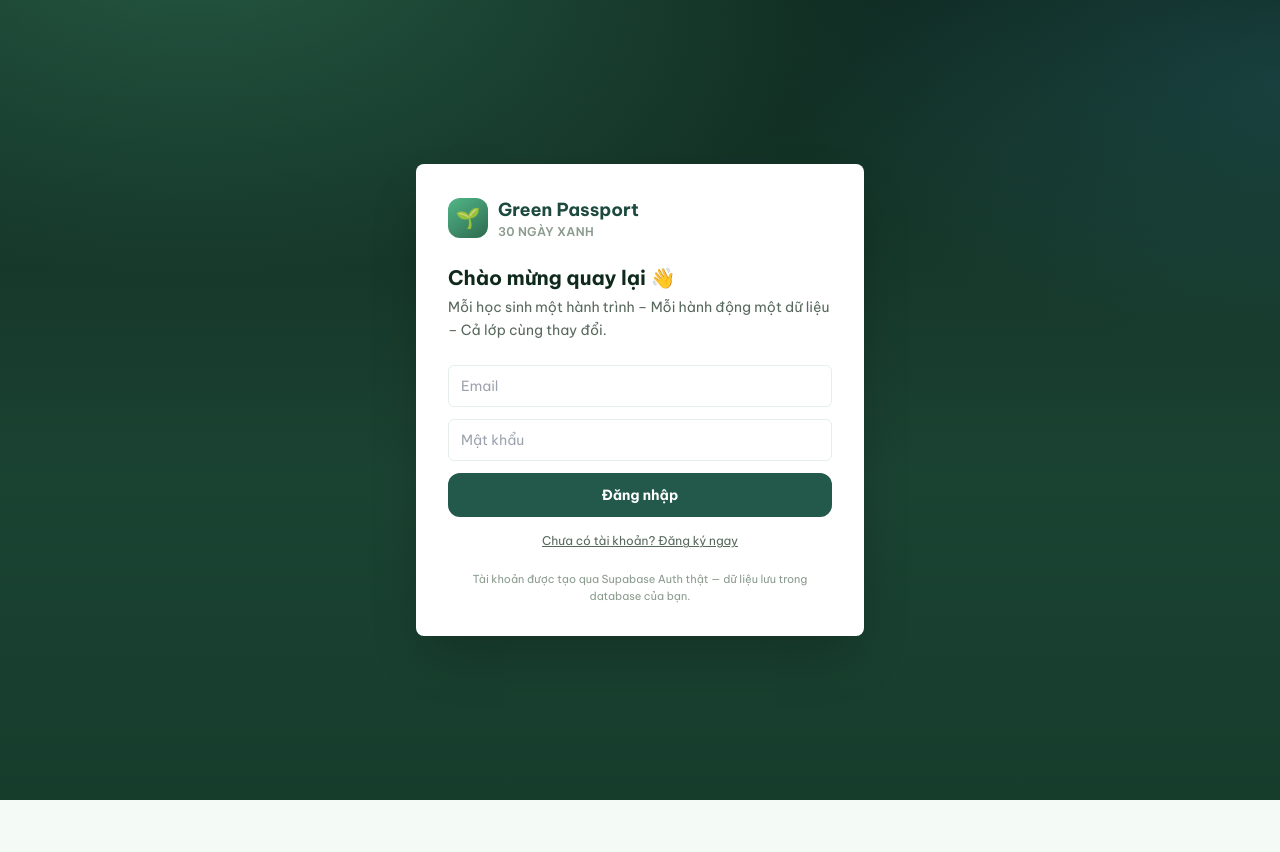
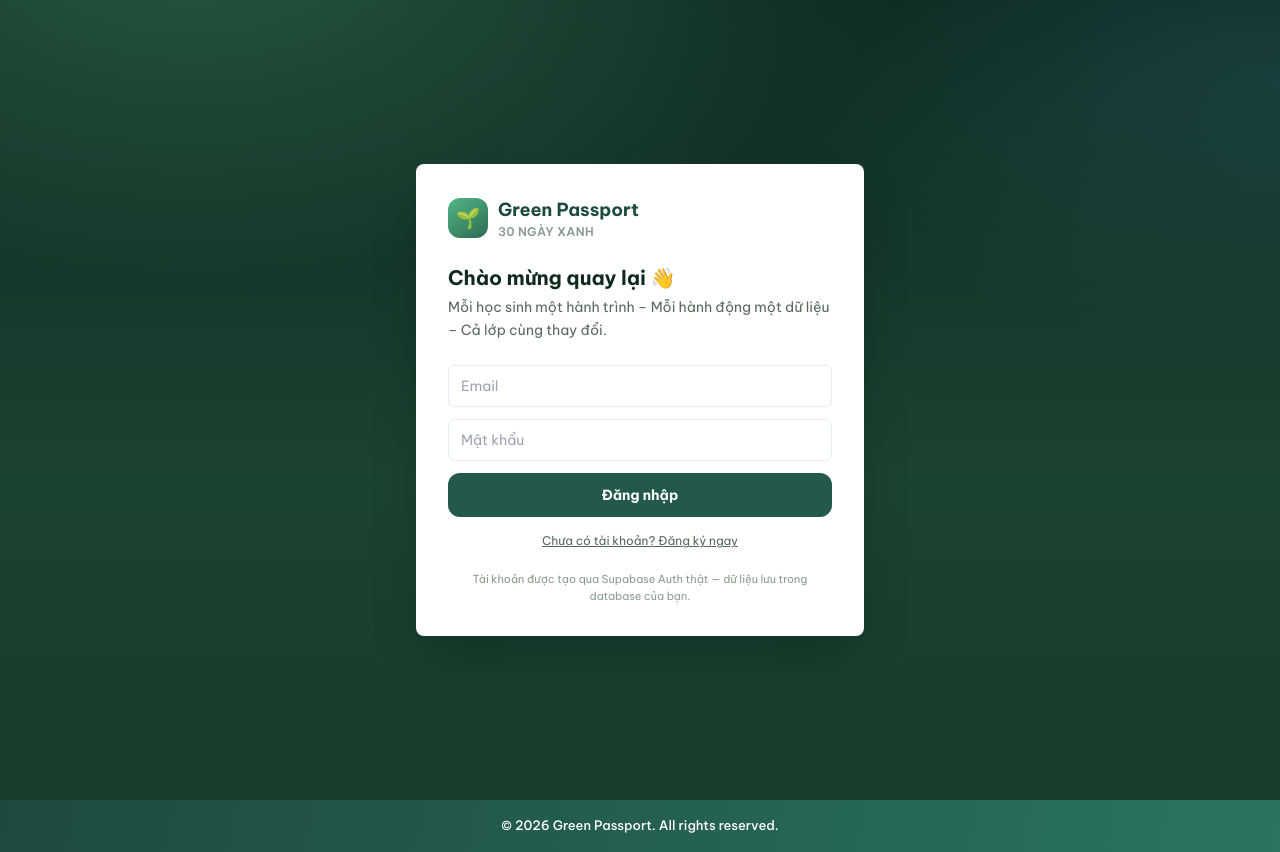
Before and after one commit to hoangtienminh2507/Green-Passport, a Next.js app in the folder green-passport-app/: page / in a window 1280 px wide. Before the commit the page ends 800 px from the top, so only its background shows below. Built offline with nearby package versions, Linux system fonts and the light colour scheme; no server answers.

Commit message:
Update layout.jsx

```diff
--- a/green-passport-app/app/layout.jsx
+++ b/green-passport-app/app/layout.jsx
@@ -14,7 +14,21 @@
 export default function RootLayout({ children }) {
   return (
     <html lang="vi">
-      <body>{children}</body>
+      <body className="flex min-h-screen flex-col">
+        <div className="flex-1">{children}</div>
+        <Footer />
+      </body>
     </html>
   );
 }
+
+function Footer() {
+  return (
+    <footer
+      className="mt-auto py-4 text-center text-[13px] font-medium text-white"
+      style={{ background: 'linear-gradient(100deg,#1D4A3E,#2B7461)' }}
+    >
+      © {new Date().getFullYear()} Green Passport. All rights reserved.
+    </footer>
+  );
+}
```
